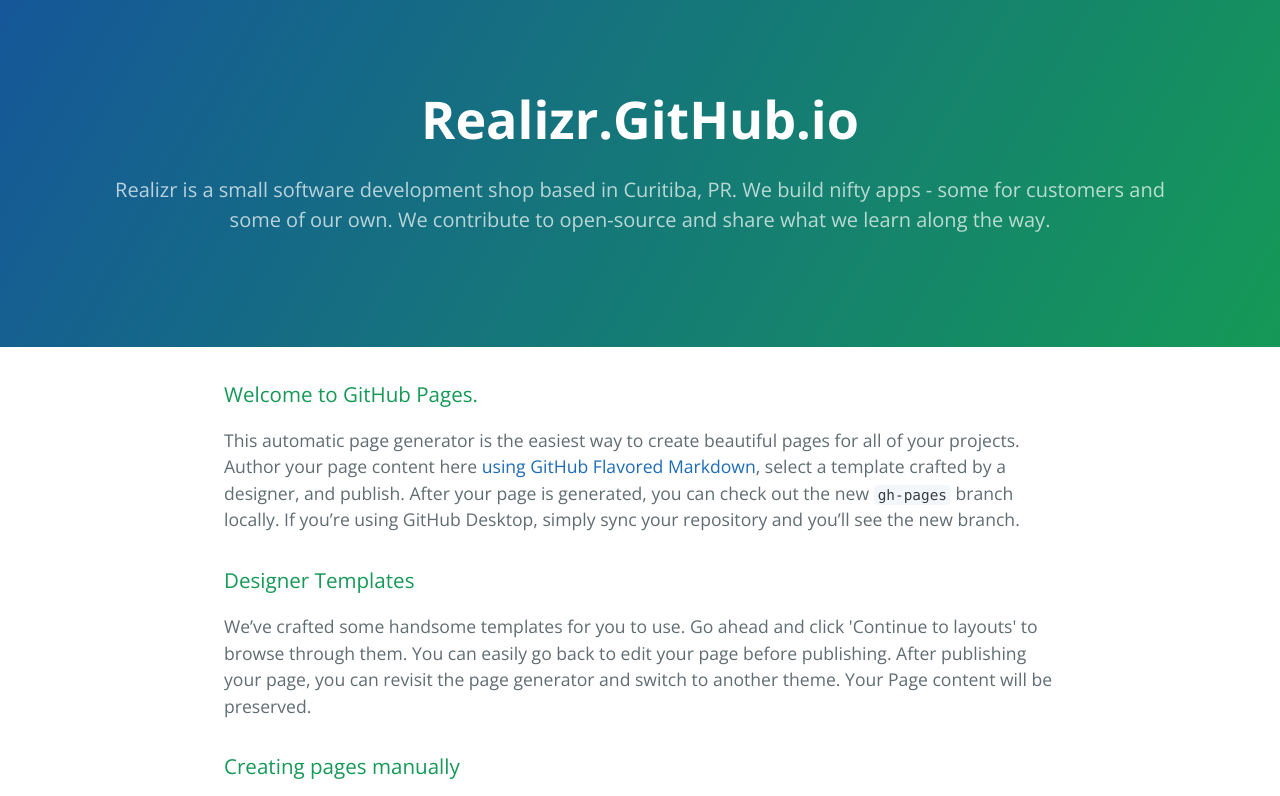
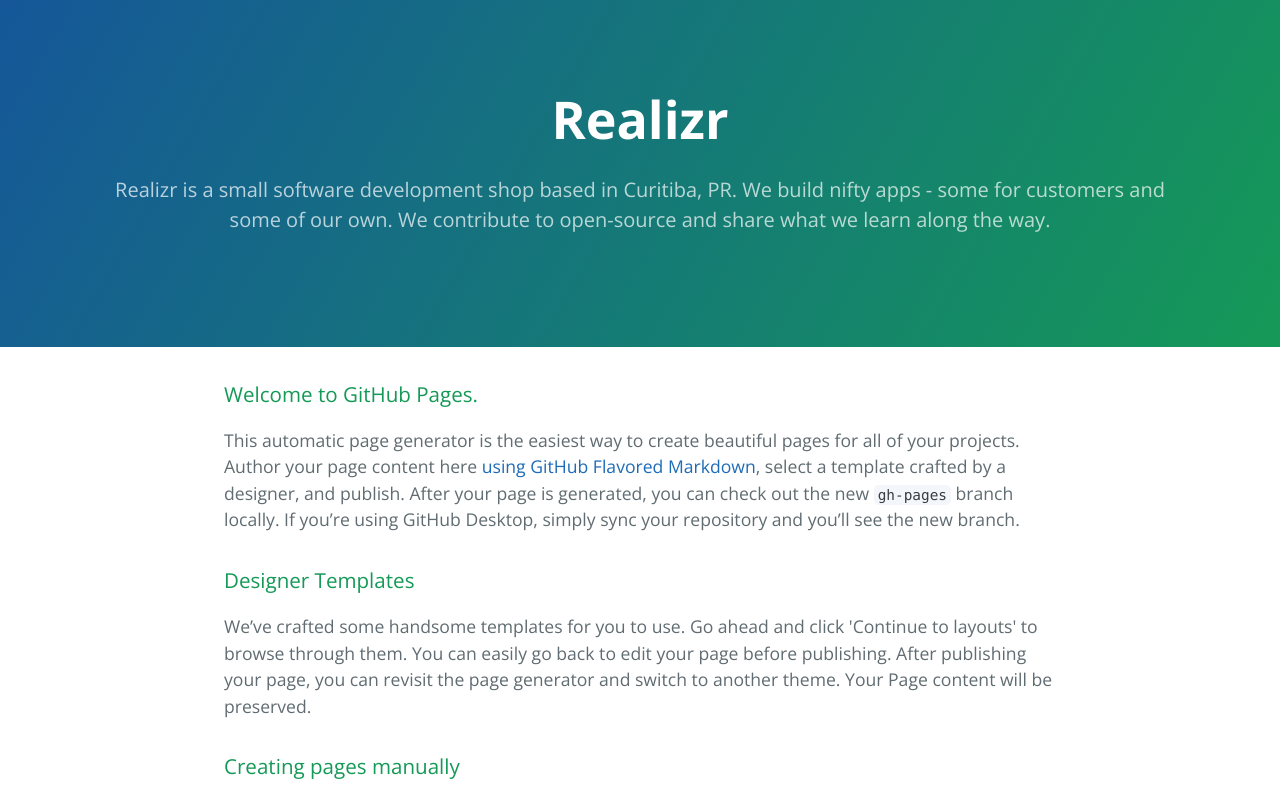
Before and after one commit to realizr/realizr.github.io, a plain HTML site: page index.html in a window 1280 px wide. Shown: the top 796 px of the page. Drawn offline with nearby package versions, Linux system fonts and the light colour scheme.

Commit message:
Update index.html

```diff
--- a/index.html
+++ b/index.html
@@ -2,7 +2,7 @@
 <html lang="en-us">
   <head>
     <meta charset="UTF-8">
-    <title>Realizr.GitHub.io by realizr</title>
+    <title>realizr</title>
     <meta name="viewport" content="width=device-width, initial-scale=1">
     <link rel="stylesheet" type="text/css" href="stylesheets/normalize.css" media="screen">
     <link href='https://fonts.googleapis.com/css?family=Open+Sans:400,700' rel='stylesheet' type='text/css'>
@@ -11,7 +11,7 @@
   </head>
   <body>
     <section class="page-header">
-      <h1 class="project-name">Realizr.GitHub.io</h1>
+      <h1 class="project-name">Realizr</h1>
       <h2 class="project-tagline">Realizr is a small software development shop based in Curitiba, PR.  We build nifty apps - some for customers and some of our own.  We contribute to open-source and share what we learn along the way.</h2>
     </section>
 
```
